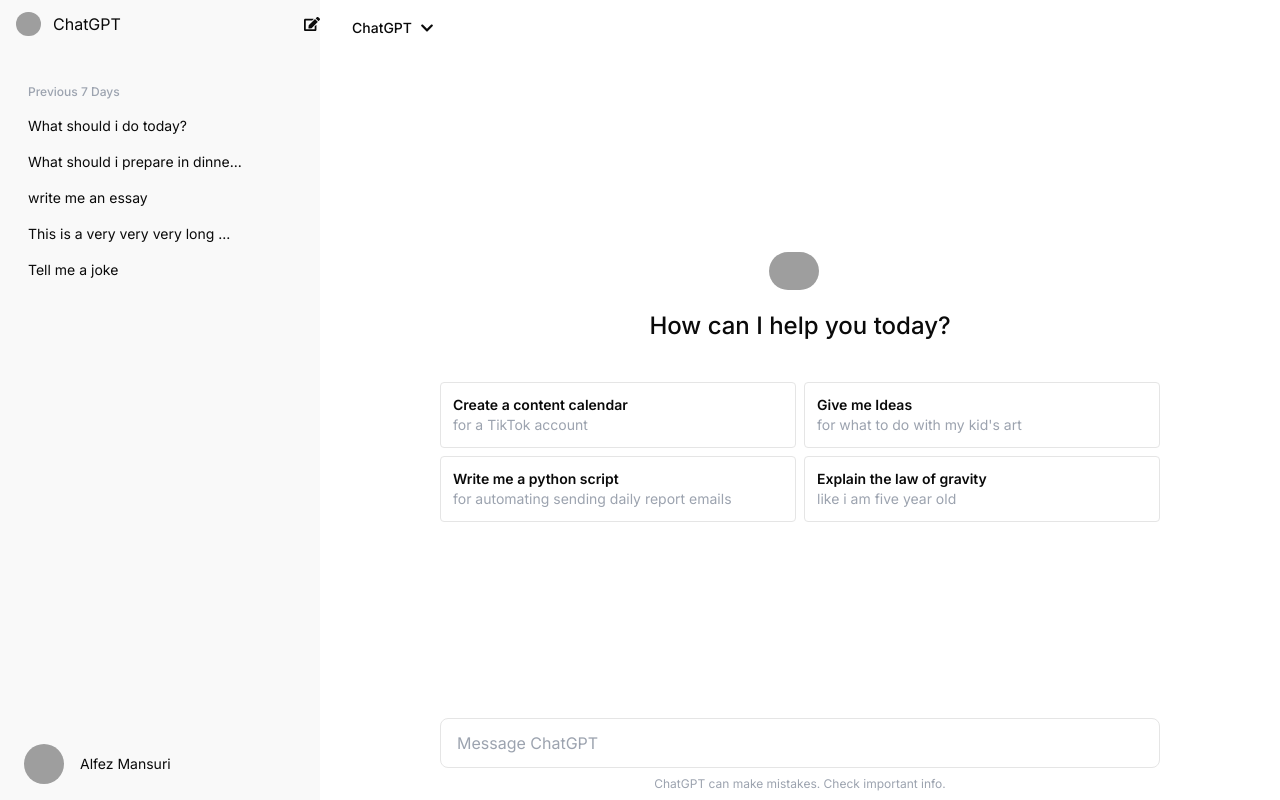
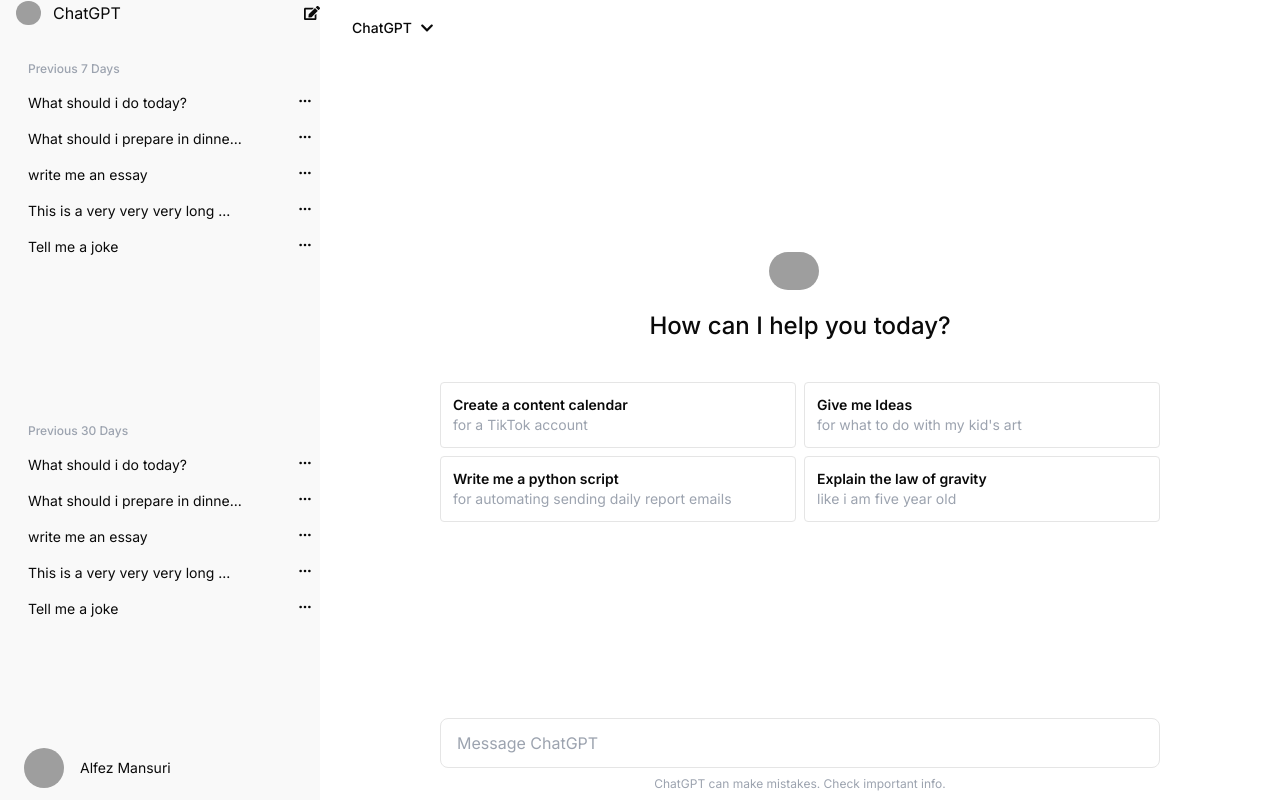
Before and after one commit to AMalfez/ChatGPT-Clone, a Next.js app: page / in a window 1280 px wide. Built offline with nearby package versions, Linux system fonts and the light colour scheme; grey boxes are pictures that could not be loaded.

Commit message:
completed sidebar frontend functionalities

```diff
--- a/DummyHistory.js
+++ b/DummyHistory.js
@@ -1,22 +1,22 @@
 export const DummyHistory = [
     {
-        date: "20/05/25 00:00:00",
+        date: "20/05/24 00:00:00",
         message: "What should i do today?"
     },
     {
-        date: "20/05/25 00:00:00",
+        date: "20/05/24 00:00:00",
         message: "What should i prepare in dinner?"
     },
     {
-        date: "20/05/25 00:00:00",
+        date: "20/05/24 00:00:00",
         message: "write me an essay"
     },
     {
-        date: "20/05/25 00:00:00",
+        date: "20/05/24 00:00:00",
         message: "This is a very very very long string"
     },
     {
-        date: "20/05/25 00:00:00",
+        date: "20/05/24 00:00:00",
         message: "Tell me a joke"
     }
 ]
--- a/components/Home/HistoryComponent.js
+++ b/components/Home/HistoryComponent.js
@@ -2,23 +2,63 @@
 import SideBarString from "@/utils/SideBarString";
 import React, { useState } from "react";
 import { BsThreeDots } from "react-icons/bs";
+import {
+  DropdownMenu,
+  DropdownMenuContent,
+  DropdownMenuItem,
+  DropdownMenuLabel,
+  DropdownMenuSeparator,
+  DropdownMenuTrigger,
+} from "@/components/ui/dropdown-menu";
 
 function HistoryComponent({ message }) {
   const [showDots, setShowDots] = useState(false);
+  const [hover, setHover] = useState(false);
+  const [dotsHover, setDotsHover] = useState(false);
   const ShowDots = () => {
     setShowDots(true);
+    setHover(true)
   };
   const HideDots = () => {
     setShowDots(false);
+    setHover(false);
   };
+  // const handleOpen=(open)=>{
+  //   if(open){
+  //     setShowDots(true)
+  //     setHover(true)
+  //     setDotsHover(true)
+  //   }else{
+  //     setShowDots(false)
+  //     setHover(false)
+  //     setDotsHover(false)
+  //   }
+  // }
   return (
     <div
       onMouseEnter={ShowDots}
       onMouseLeave={HideDots}
-      className="py-2 px-2 rounded cursor-pointer hover:bg-gray-200 text-sm flex justify-between items-center"
+      className={`py-2 px-2 rounded cursor-pointer ${hover&&"bg-gray-200"} text-sm flex justify-between items-center`}
     >
       <p>{SideBarString(message)}</p>
-      {showDots && <BsThreeDots className="text-md hover:text-gray-400" />}
+      {/* {showDots && ( */}
+      <div>
+        {/* <DropdownMenu onOpenChange={(open)=>handleOpen(open)}> */}
+        <DropdownMenu>
+          <DropdownMenuTrigger>
+            <BsThreeDots className={`outline-none ${dotsHover&&"text-gray-400"} text-md hover:text-gray-400`} />
+          </DropdownMenuTrigger>
+          <DropdownMenuContent>
+            <DropdownMenuLabel>My Account</DropdownMenuLabel>
+            <DropdownMenuSeparator />
+            <DropdownMenuItem>Profile</DropdownMenuItem>
+            <DropdownMenuItem>Billing</DropdownMenuItem>
+            <DropdownMenuItem>Team</DropdownMenuItem>
+            <DropdownMenuItem>Subscription</DropdownMenuItem>
+          </DropdownMenuContent>
+        </DropdownMenu>
+      </div>
+      {/* )} */}
     </div>
   );
 }
--- a/components/Home/Sidebar.js
+++ b/components/Home/Sidebar.js
@@ -1,4 +1,3 @@
-'use client'
 import "@/css/Scrollbar.css";
 import Image from "next/image";
 import { FaEdit } from "react-icons/fa";
@@ -6,8 +5,11 @@
 import { Avatar, AvatarFallback, AvatarImage } from "@/components/ui/avatar";
 import {DummyHistory} from "@/DummyHistory";
 import HistoryComponent from "./HistoryComponent";
+import { SevenDayData, ThrityDayData } from "@/utils/DateCompare";
 
 function Sidebar() {
+  const SevenDayDatas = SevenDayData(DummyHistory)
+  const ThirtyDayDatas = ThrityDayData(DummyHistory)
   return (
     <div
       className="overflow-y-scroll overflow-x-hidden h-screen flex flex-col items-center relative"
@@ -31,8 +33,17 @@
       <div className="w-full h-full">
         <div className="ml-5 mt-7">
           <p className="py-2 px-2 rounded text-xs text-gray-400 font-medium">Previous 7 Days</p>
-          {DummyHistory.map(h=>(
-            <HistoryComponent message={h.message}/>
+          {SevenDayDatas.map(h=> h!==undefined && (
+            <HistoryComponent key={h.message} message={h.message}/>
+          ))}
+
+        </div>
+      </div>
+      <div className="w-full h-full">
+        <div className="ml-5 mt-7">
+          <p className="py-2 px-2 rounded text-xs text-gray-400 font-medium">Previous 30 Days</p>
+          {ThirtyDayDatas.map(h=> h!==undefined && (
+            <HistoryComponent key={h.message} message={h.message}/>
           ))}
 
         </div>
--- a/package.json
+++ b/package.json
@@ -15,6 +15,7 @@
     "class-variance-authority": "^0.7.0",
     "clsx": "^2.1.1",
     "lucide-react": "^0.379.0",
+    "moment": "^2.30.1",
     "next": "14.2.3",
     "next-themes": "^0.3.0",
     "react": "^18",
--- /dev/null
+++ b/utils/DateCompare.js
@@ -0,0 +1,27 @@
+const moment = require('moment');
+
+const today = moment()
+const SevenDayBefore = moment().subtract(7,'days')
+const ThirtyDayBefore = moment().subtract(30,'days')
+
+function SevenDayData(data){
+    const sdd = data.map(d=>{
+        const date = moment(d.date,"DD/MM/YY hh:mm:ss");
+        const check1 = date.isBefore(today);
+        const check2 = date.isAfter(SevenDayBefore);
+        return check1&&check2 ? d:undefined;
+    })
+    return sdd;
+}
+
+function ThrityDayData(data){
+    const sdd = data.map(d=>{
+        const date = moment(d.date,"DD/MM/YY hh:mm:ss");
+        const check1 = date.isBefore(today);
+        const check2 = date.isAfter(ThirtyDayBefore);
+        return check1&&check2 ? d:undefined;
+    })
+    return sdd;
+}
+
+export {SevenDayData,ThrityDayData};
```
Also changed, not shown: 1 other file (tests, documents, lock files or other folders).
